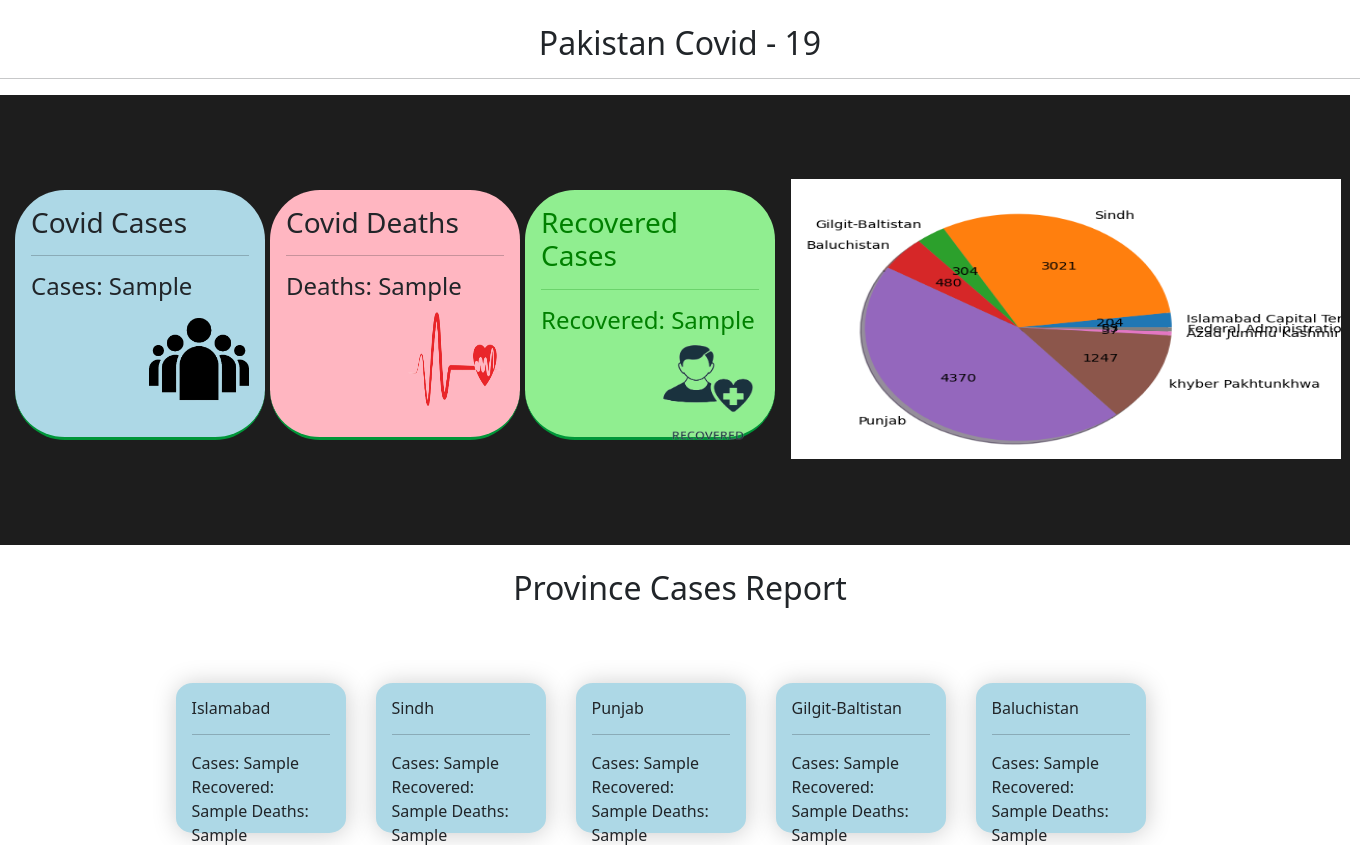
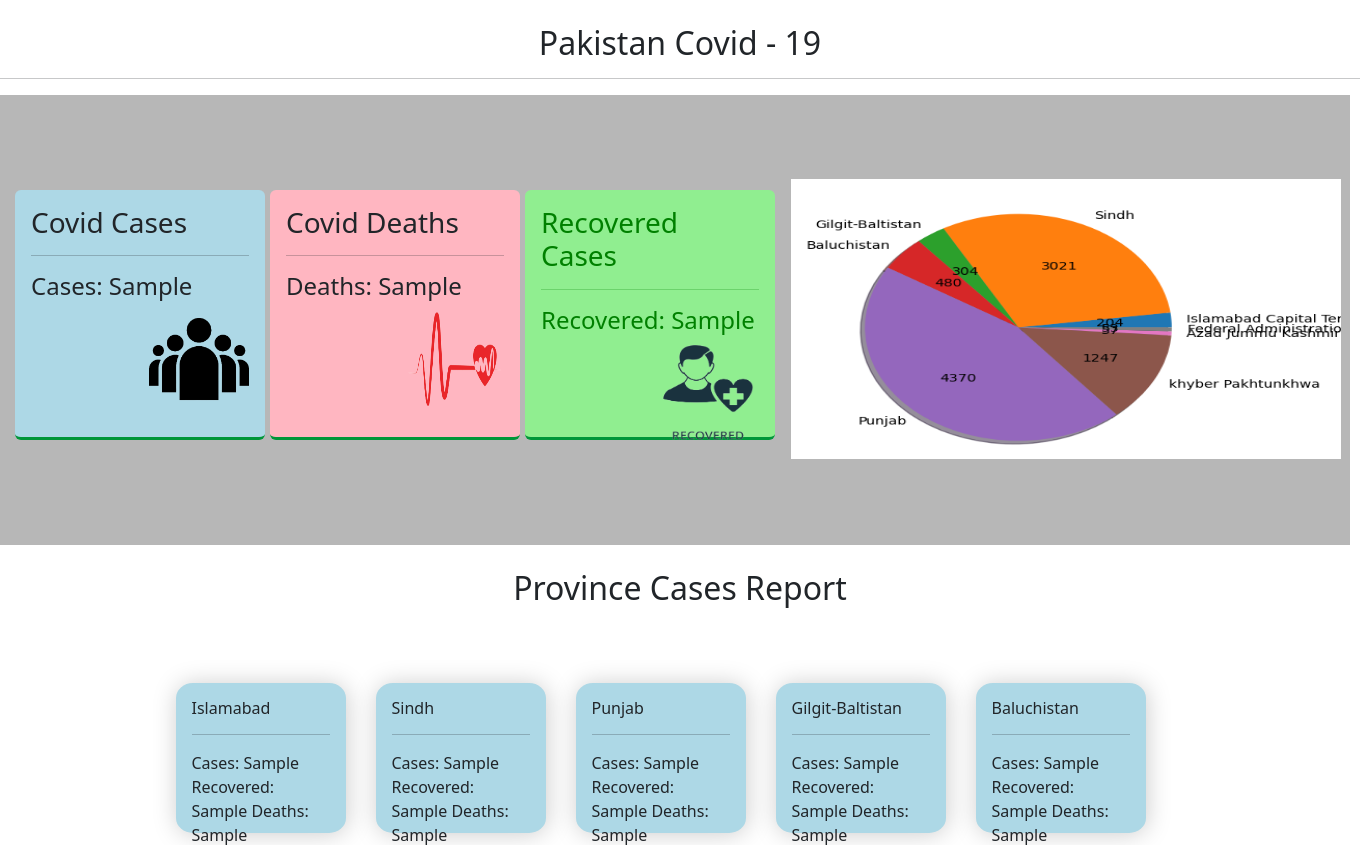
Before and after one commit to Moiz-khan/Django_Covid_dashboard, a Django app: template covid/templates/model/index.html in a window 1360 px wide. Shown: the part 56-901 px from the top of the page. Run offline with Django 3.2, Linux system fonts and the light colour scheme; the template is opened without the code that fills it: most values are stand-ins (such as "Sample title", 1, 10 or a date in 2020).

Commit message:
change bg-color , border-radius

```diff
--- a/covid/static/model/css/style.css
+++ b/covid/static/model/css/style.css
@@ -10,11 +10,11 @@
     height: 450px;
     width: 1350px;
     /* box-shadow: 1px 1px 17px #ccc; */
-    background-color: rgba(7, 7, 7, 0.911);
+    background-color: rgba(121, 121, 121, 0.534);
 }
 
 .card1 {
-    border-radius: 20%;
+    border-radius: 6px;
     width: 250px;
     height: 250px;
     margin-top: 7%;
@@ -31,7 +31,7 @@
     margin-left: 5px;
     /* margin-right: 30px; */
     background-color: lightpink;
-    border-radius: 20%;
+    border-radius: 6px;
     border-bottom: 3px solid #009639;
 }
 
@@ -41,7 +41,7 @@
     margin-top: 7%;
     margin-left: 5px;
     background-color: lightgreen;
-    border-radius: 20%;
+    border-radius: 6px;
     color: green;
     border-bottom: 3px solid #009639;
 }
```
